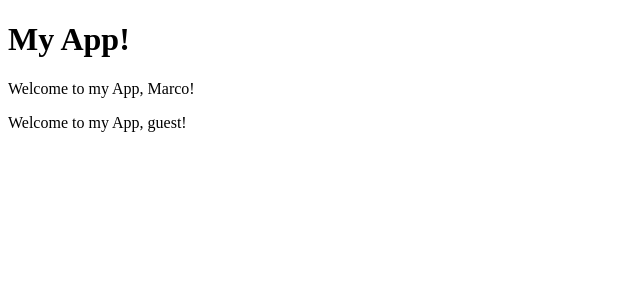
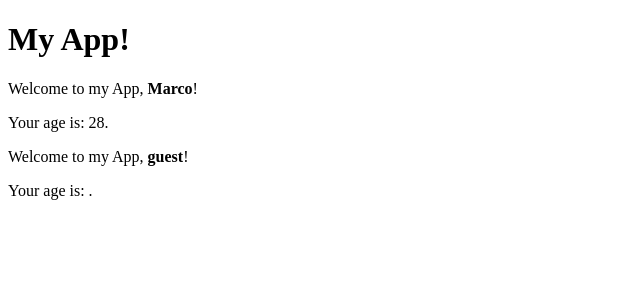
Before and after one commit to SkelGames95/ReactModules, a React (Vite) app in the folder Exercises/ReactApp/: page / in a window 1280 px wide. Shown: the top 300 px of the page, without its empty margins (0-640 px from the left). Built offline with nearby package versions, Linux system fonts and the light colour scheme.

Commit message:
Props2 completed

```diff
--- a/Exercises/ReactApp/src/App.jsx
+++ b/Exercises/ReactApp/src/App.jsx
@@ -4,7 +4,7 @@ import { Welcome } from "./Welcome"
 export const App = () => {
     return ( <div>
         <h1>My App!</h1>
-        <Welcome name="Marco" />
+        <Welcome name="Marco" age={28}/>
         <Welcome />
     </div>
 )}
--- a/Exercises/ReactApp/src/Welcome.jsx
+++ b/Exercises/ReactApp/src/Welcome.jsx
@@ -1,3 +1,10 @@
-export const Welcome = ({name}) => <p>Welcome to my App, {name}!</p>;
+export const Welcome = ({name, age}) => {
+    return (<div>
+        <p>Welcome to my App, <strong>{name}</strong>!</p>
+        <p>Your age is: {age}.</p>
+    </div>
+)}
+
+
 
 Welcome.defaultProps = {name: "guest"};
```
